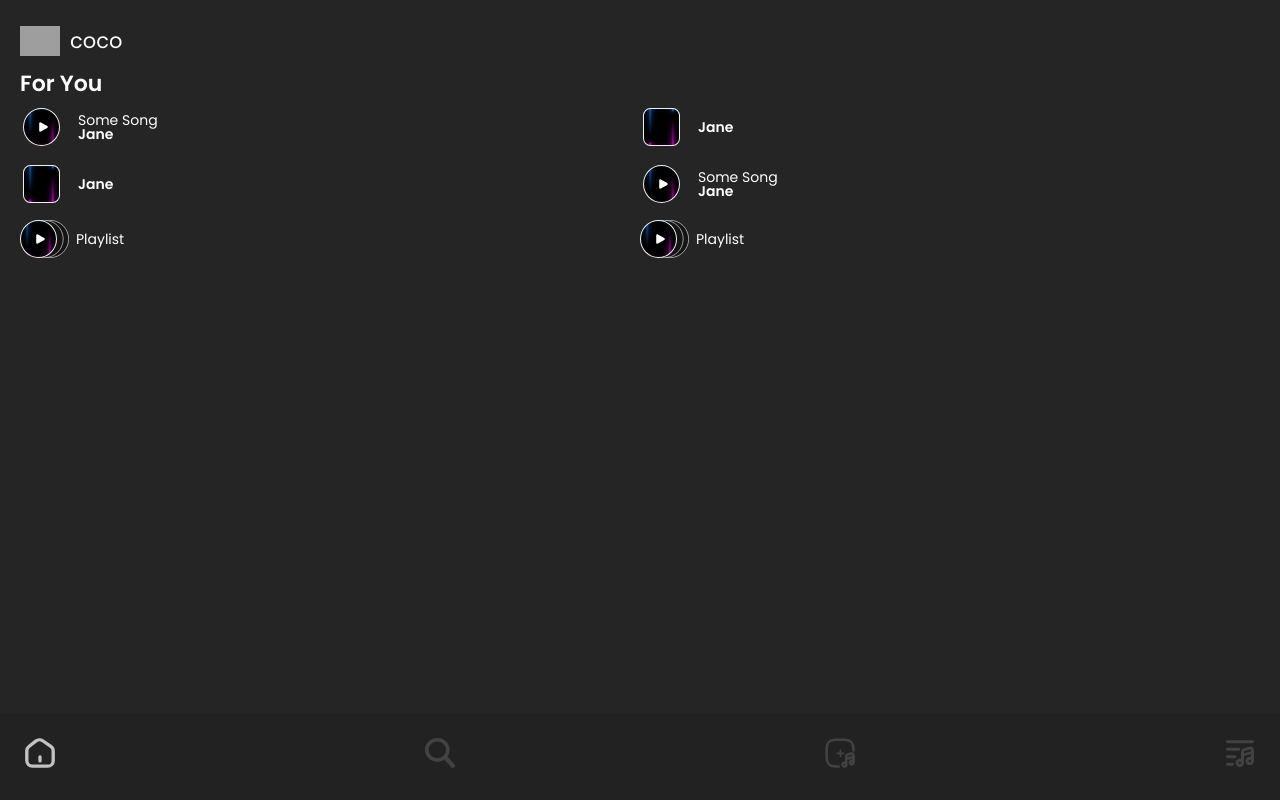
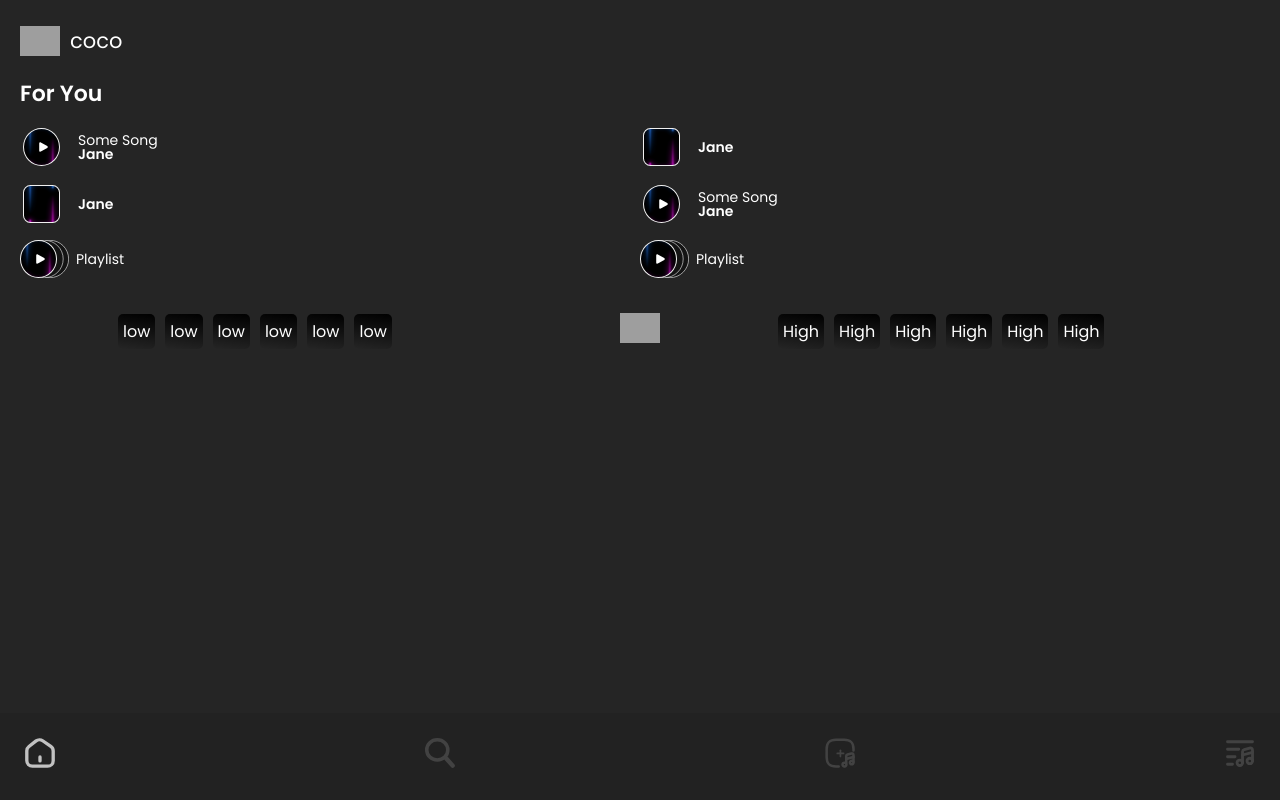
Before and after one commit to roshanshibu/Coco, a React (Vite) app: page / in a window 1280 px wide. Built offline with nearby package versions, Linux system fonts and the light colour scheme; grey boxes are pictures that could not be loaded.

Commit message:
mood scroll component

```diff
--- a/src/components/dash/Dashboard.css
+++ b/src/components/dash/Dashboard.css
@@ -23,6 +23,7 @@
     font-weight: 600;
     font-size: 22px;
     line-height: 0;
+    padding: 10px 0 10px 0;
 }
 
 
@@ -67,3 +68,34 @@
     grid-template-columns: auto auto;
     row-gap: 15px;
 }
+
+.moodScroll{
+    color: #FFFFFF;
+    font-family: 'Poppins';
+    display: flex;
+    justify-content: space-evenly;
+    align-items: center;
+}
+
+.scrollIcon{
+    height: 30px;
+}
+
+.highEnergy, .lowEnergy{
+    display: flex;
+    gap: 10px;
+    overflow-x: auto;
+    width: 30%;
+    -ms-overflow-style: none;  /* IE and Edge */
+    scrollbar-width: none;  /* Firefox */
+}
+
+.highEnergy::-webkit-scrollbar, .lowEnergy::-webkit-scrollbar {
+    display: none;
+}
+
+.moodTags{
+    background: linear-gradient(-172deg, black, transparent);
+    padding: 5px;
+    border-radius: 5px;
+}
--- a/src/components/dash/Dashboard.jsx
+++ b/src/components/dash/Dashboard.jsx
@@ -47,12 +47,39 @@ const Foryou = () => {
     )
 }
 
+const MoodScrollList = () => {
+    return(
+        <div className='moodScroll'>
+            <div className='lowEnergy'>
+                <p className='moodTags'>low</p>
+                <p className='moodTags'>low</p>
+                <p className='moodTags'>low</p>
+                <p className='moodTags'>low</p>
+                <p className='moodTags'>low</p>
+                <p className='moodTags'>low</p>
+            </div>
+            <div className='scrollCenter'>
+                <img className='scrollIcon' src={myHomeIcon}/>
+            </div>
+            <div className='highEnergy'>
+                <p className='moodTags'>High</p>
+                <p className='moodTags'>High</p>
+                <p className='moodTags'>High</p>
+                <p className='moodTags'>High</p>
+                <p className='moodTags'>High</p>
+                <p className='moodTags'>High</p>
+            </div>
+        </div>
+    )
+}
+
 const Dashboard = () => {
     const [productName, setProductName] = useState("coco")
     return(
         <>
             <Header product={productName} />
             <Foryou/>
+            <MoodScrollList/>
         </>
     )
 }
```
